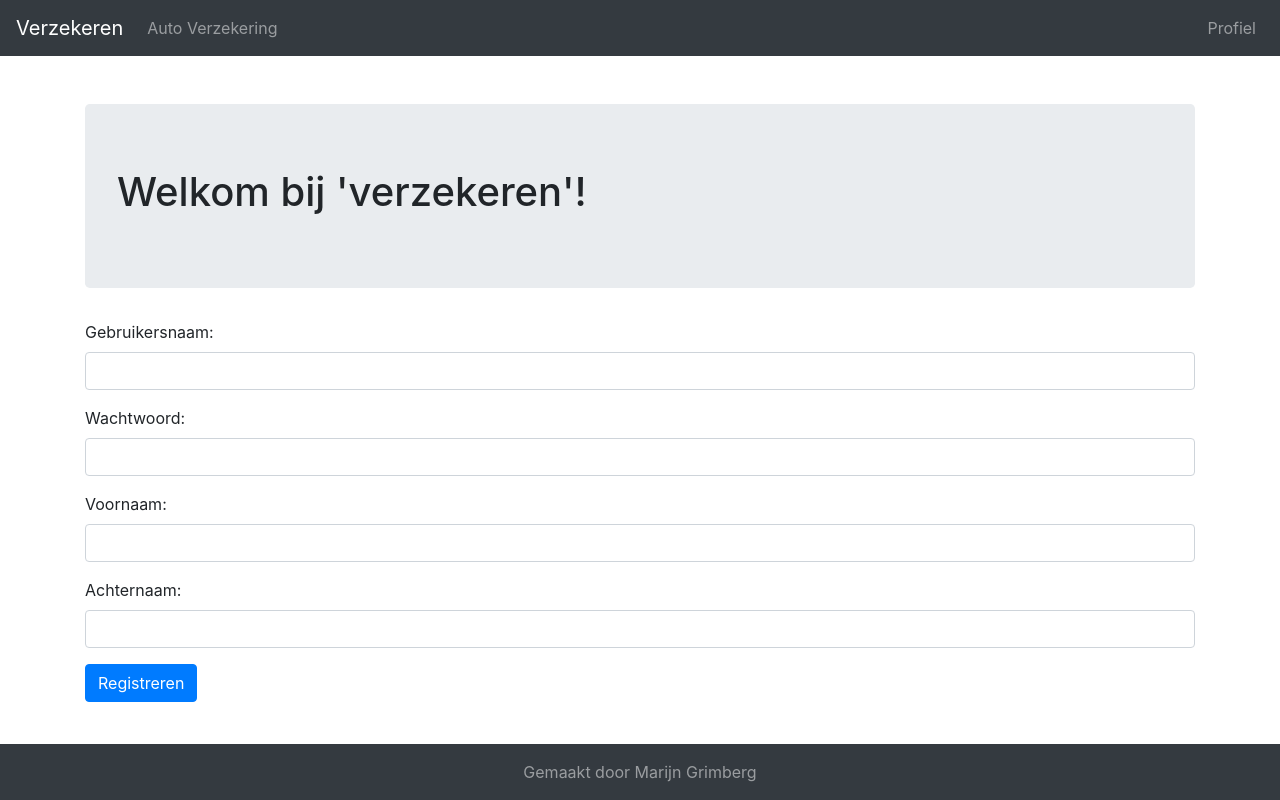
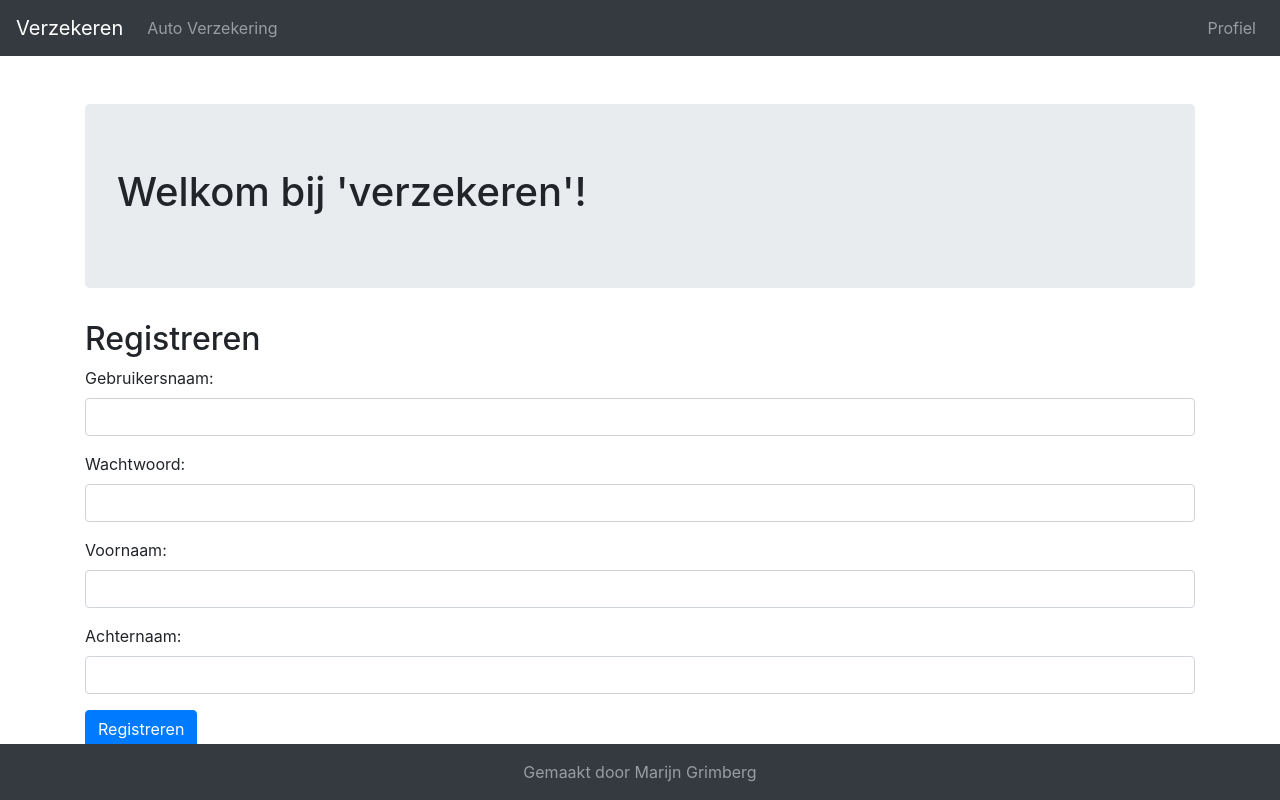
Before and after one commit to marijn-harvest/verzekeren-frontend, an Angular app: page /register in a window 1280 px wide. Built offline with nearby package versions, Linux system fonts and the light colour scheme.

Commit message:
titels toegevoegd

```diff
--- a/src/app/auto-verzekering/auto-verzekering-save.component.html
+++ b/src/app/auto-verzekering/auto-verzekering-save.component.html
@@ -1,6 +1,6 @@
-<h1>
+<h2>
 Vraag auto verzekering aan
-</h1>
+</h2>
 
 <div [hidden]="!success">
 	De verzekering is succesvol opgeslagen.
--- a/src/app/user/register.component.html
+++ b/src/app/user/register.component.html
@@ -1,3 +1,7 @@
+<h2>
+  Registreren
+</h2>
+
 <div class="alert alert-danger" [hidden]="!error">
 	Er was een probleem bij het registreren. Probeer het nog een keer.
 </div>
--- a/src/app/user/user-edit.component.html
+++ b/src/app/user/user-edit.component.html
@@ -1,3 +1,7 @@
+<h2>
+  Profiel
+</h2>
+
 <div class="alert alert-danger" [hidden]="!error">
 	Er was een probleem bij het wijzigen. Probeer het nog een keer.
 </div>
```
